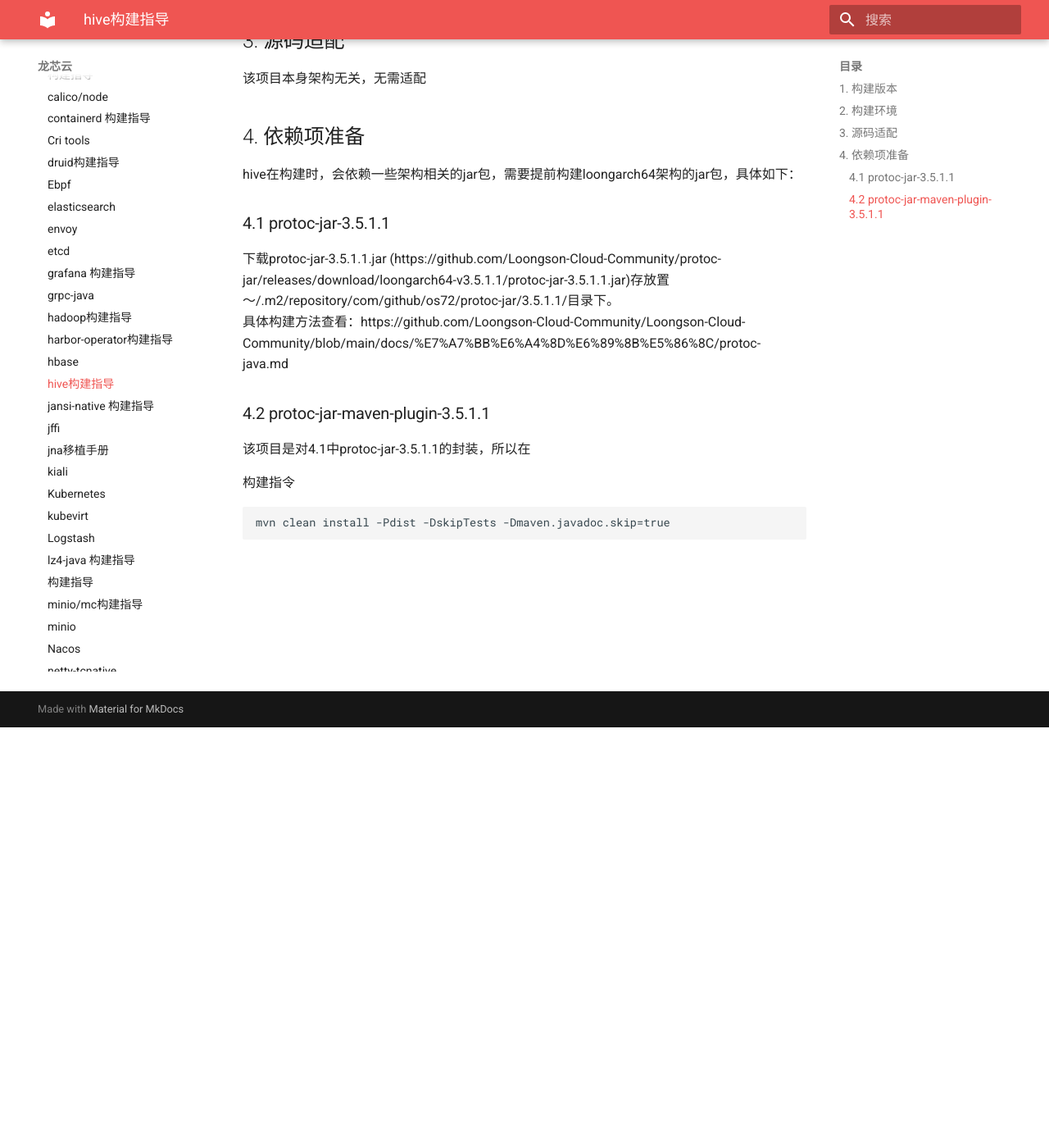
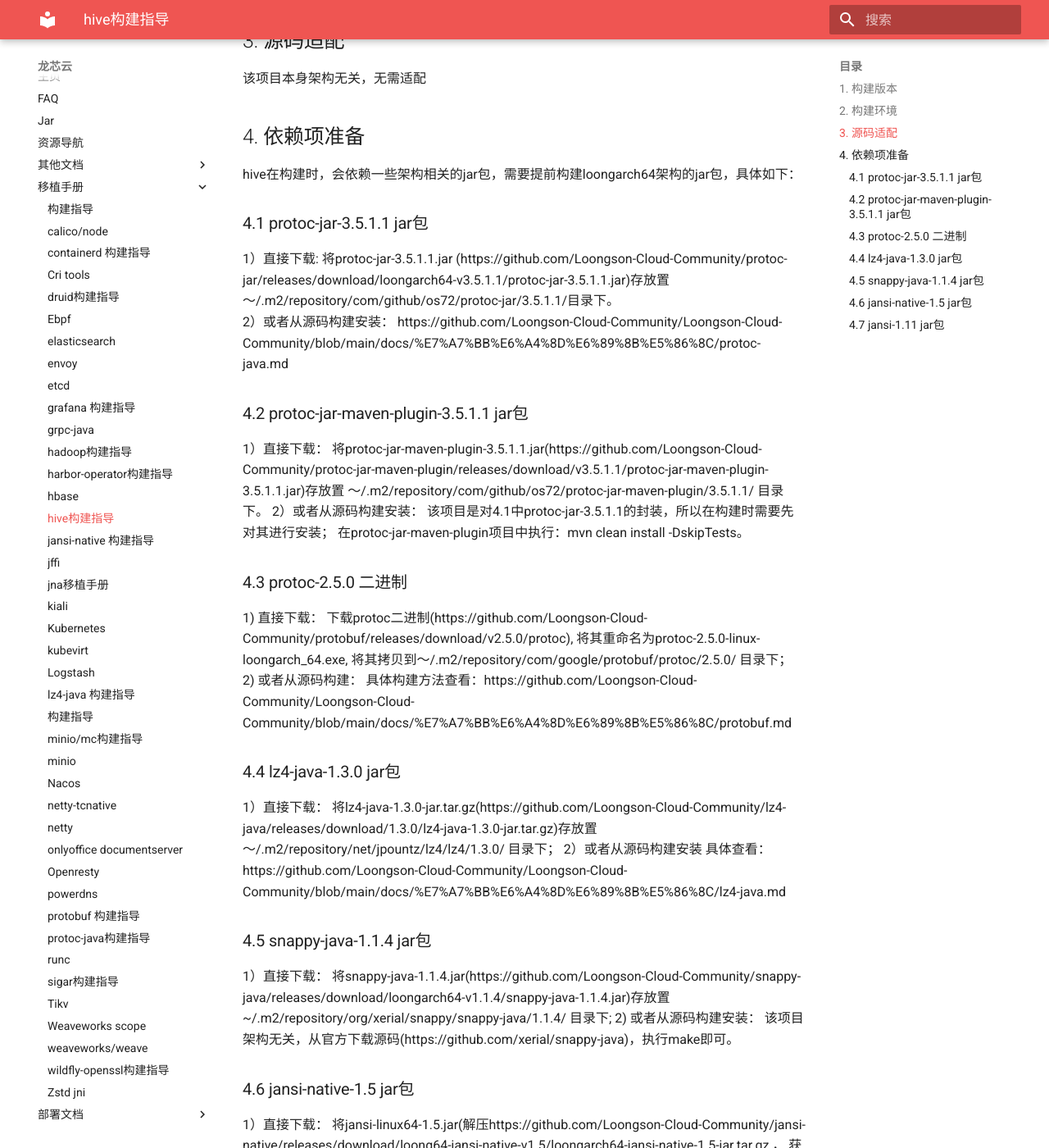
Before and after one commit to Loongson-Cloud-Community/Loongson-Cloud-Community, an MkDocs documentation site: the page built from docs/移植手册/hive.md, in a window 1280 px wide and 1400 px high, scrolled down 513 px. Shown: the whole window at 82% size. Built offline with MkDocs 1.6.1 and Material for MkDocs 9.7.7, drawn with Linux system fonts in a browser that asks for light colours; some of the changed text lies outside the part shown.

Commit message:
Update hive.md

```diff
--- a/docs/移植手册/hive.md
+++ b/docs/移植手册/hive.md
@@ -19,13 +19,50 @@
 ## 4. 依赖项准备
 hive在构建时，会依赖一些架构相关的jar包，需要提前构建loongarch64架构的jar包，具体如下：
 
-### 4.1 protoc-jar-3.5.1.1
-下载protoc-jar-3.5.1.1.jar (https://github.com/Loongson-Cloud-Community/protoc-jar/releases/download/loongarch64-v3.5.1.1/protoc-jar-3.5.1.1.jar)存放置～/.m2/repository/com/github/os72/protoc-jar/3.5.1.1/目录下。
-具体构建方法查看：https://github.com/Loongson-Cloud-Community/Loongson-Cloud-Community/blob/main/docs/%E7%A7%BB%E6%A4%8D%E6%89%8B%E5%86%8C/protoc-java.md
+### 4.1 protoc-jar-3.5.1.1 jar包
+1）直接下载:
+将protoc-jar-3.5.1.1.jar (https://github.com/Loongson-Cloud-Community/protoc-jar/releases/download/loongarch64-v3.5.1.1/protoc-jar-3.5.1.1.jar)存放置～/.m2/repository/com/github/os72/protoc-jar/3.5.1.1/目录下。
+2）或者从源码构建安装：
+https://github.com/Loongson-Cloud-Community/Loongson-Cloud-Community/blob/main/docs/%E7%A7%BB%E6%A4%8D%E6%89%8B%E5%86%8C/protoc-java.md
 
-### 4.2 protoc-jar-maven-plugin-3.5.1.1
+### 4.2 protoc-jar-maven-plugin-3.5.1.1 jar包
+1）直接下载：
+将protoc-jar-maven-plugin-3.5.1.1.jar(https://github.com/Loongson-Cloud-Community/protoc-jar-maven-plugin/releases/download/v3.5.1.1/protoc-jar-maven-plugin-3.5.1.1.jar)存放置
+～/.m2/repository/com/github/os72/protoc-jar-maven-plugin/3.5.1.1/ 目录下。
+2）或者从源码构建安装：
+该项目是对4.1中protoc-jar-3.5.1.1的封装，所以在构建时需要先对其进行安装；
+在protoc-jar-maven-plugin项目中执行：mvn clean install -DskipTests。
 
-该项目是对4.1中protoc-jar-3.5.1.1的封装，所以在
+### 4.3 protoc-2.5.0 二进制
+1) 直接下载：
+ 下载protoc二进制(https://github.com/Loongson-Cloud-Community/protobuf/releases/download/v2.5.0/protoc), 将其重命名为protoc-2.5.0-linux-loongarch_64.exe, 将其拷贝到～/.m2/repository/com/google/protobuf/protoc/2.5.0/ 目录下；
+2) 或者从源码构建：
+具体构建方法查看：https://github.com/Loongson-Cloud-Community/Loongson-Cloud-Community/blob/main/docs/%E7%A7%BB%E6%A4%8D%E6%89%8B%E5%86%8C/protobuf.md
+
+### 4.4 lz4-java-1.3.0 jar包
+1）直接下载：
+将lz4-java-1.3.0-jar.tar.gz(https://github.com/Loongson-Cloud-Community/lz4-java/releases/download/1.3.0/lz4-java-1.3.0-jar.tar.gz)存放置～/.m2/repository/net/jpountz/lz4/lz4/1.3.0/ 目录下；
+2）或者从源码构建安装
+具体查看：https://github.com/Loongson-Cloud-Community/Loongson-Cloud-Community/blob/main/docs/%E7%A7%BB%E6%A4%8D%E6%89%8B%E5%86%8C/lz4-java.md
+
+### 4.5 snappy-java-1.1.4 jar包
+1）直接下载：
+将snappy-java-1.1.4.jar(https://github.com/Loongson-Cloud-Community/snappy-java/releases/download/loongarch64-v1.1.4/snappy-java-1.1.4.jar)存放置~/.m2/repository/org/xerial/snappy/snappy-java/1.1.4/ 目录下;
+2) 或者从源码构建安装：
+该项目架构无关，从官方下载源码(https://github.com/xerial/snappy-java)，执行make即可。
+
+### 4.6 jansi-native-1.5 jar包
+1）直接下载：
+将jansi-linux64-1.5.jar(解压https://github.com/Loongson-Cloud-Community/jansi-native/releases/download/loong64-jansi-native-v1.5/loongarch64-jansi-native-1.5-jar.tar.gz ， 获取其中的ansi-linux64-1.5.jar)存放置~/.m2/repository/org/fusesource/jansi/jansi-native/1.5 目录下；
+2）或者从源码构建安装：
+具体查看：https://github.com/Loongson-Cloud-Community/Loongson-Cloud-Community/blob/main/docs/%E7%A7%BB%E6%A4%8D%E6%89%8B%E5%86%8C/jansi-native.md
+
+### 4.7 jansi-1.11 jar包
+1）直接下载：
+下载https://github.com/Loongson-Cloud-Community/jansi/releases/download/jansi-project-1.11/jansi-1.11-jar.tar.gz 从中获取jansi-1.11.jar包，将其存放到～/.m2/repository/org/fusesource/jansi/jansi/1.11；
+2）或者从源码构建安装：
+从官方下载源码(https://github.com/fusesource/jansi), 执行命令“mvn install -DskipTests”
+
 
 
 构建指令
```
